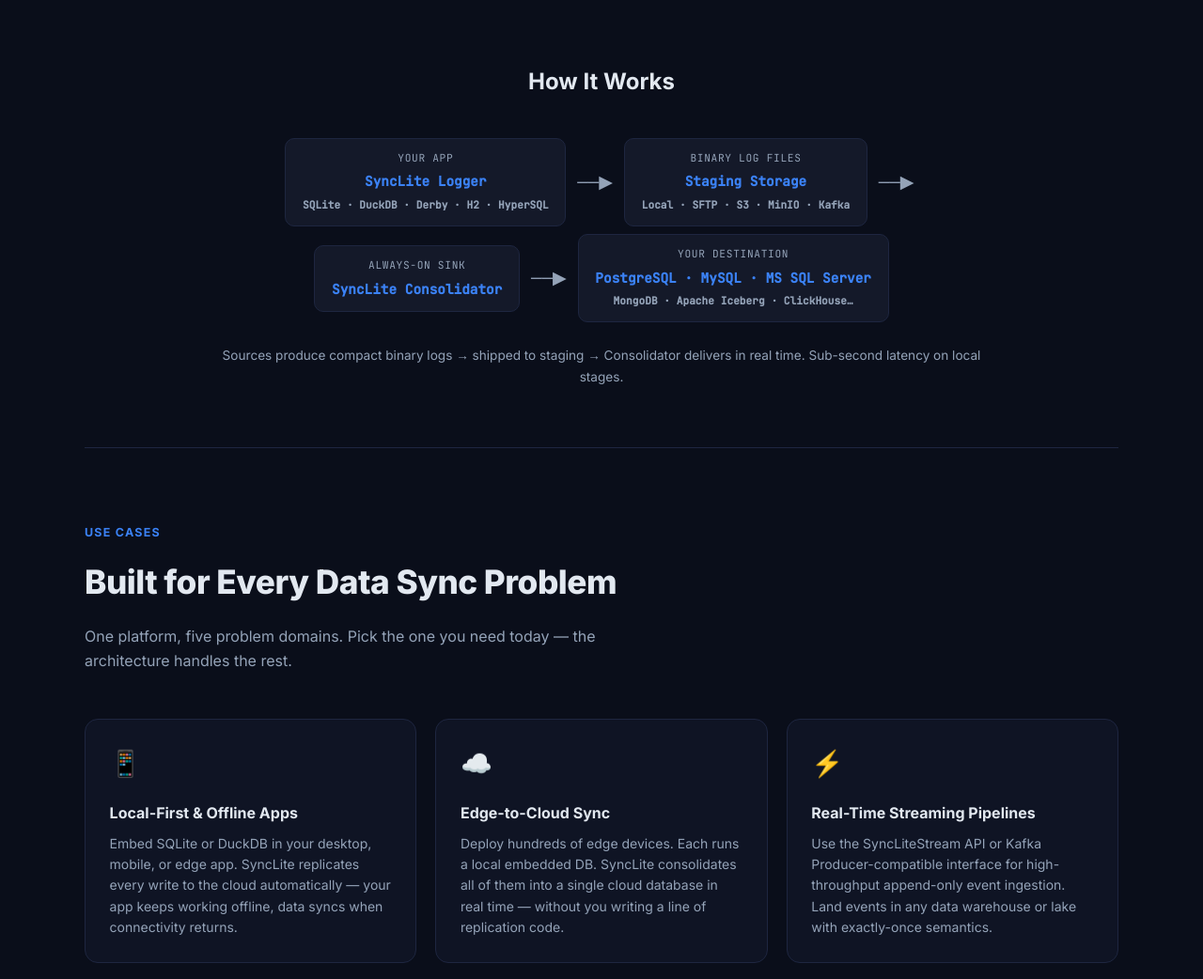
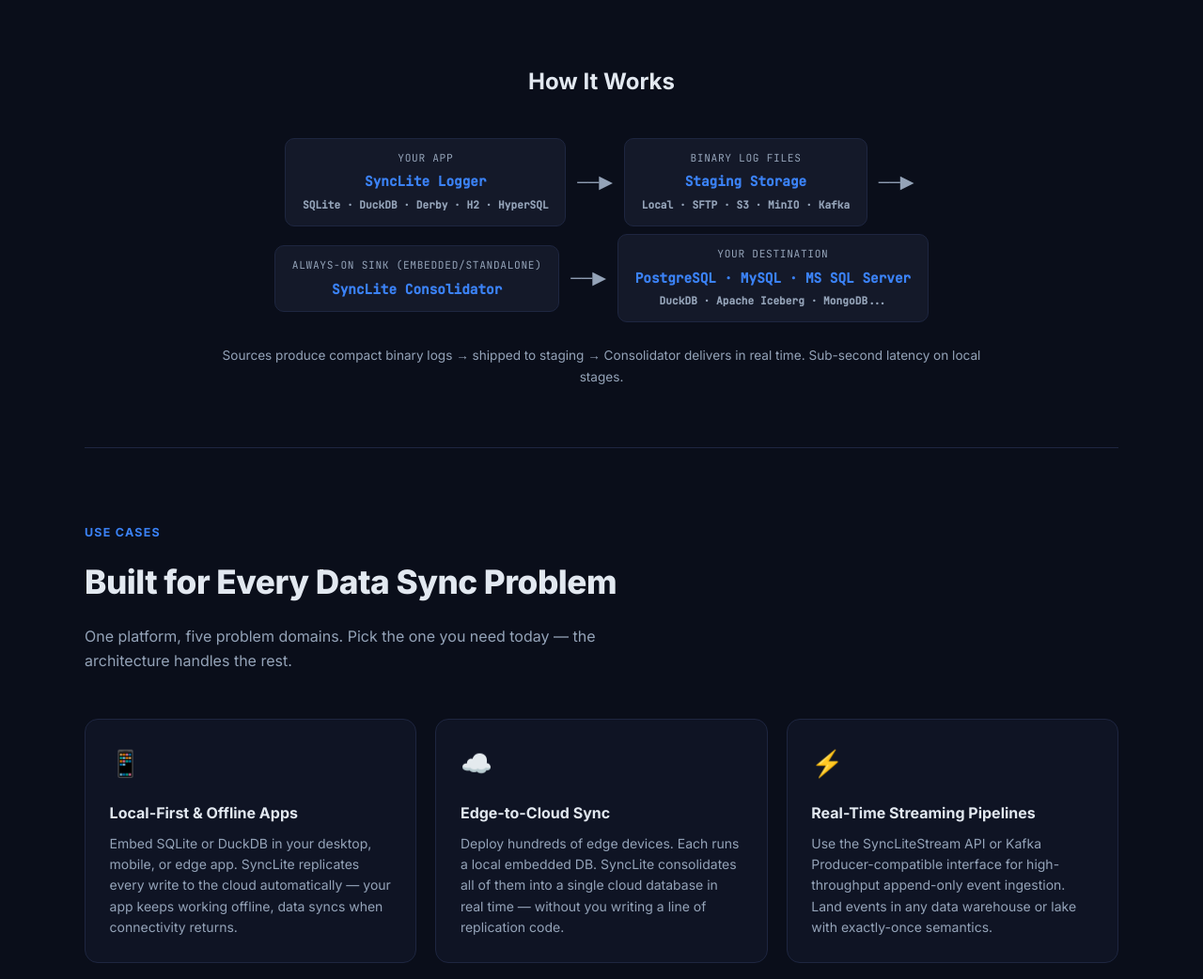
Before and after one commit to syncliteio/SyncLite, a plain HTML site: page docs/index.html in a window 1280 px wide. Shown: the part 1123-2165 px from the top of the page at 94% size. Drawn offline with Linux system fonts and the light colour scheme.

Commit message:
Update labels and names in index.html
Signed-off-by: SyncLite <150319927+syncliteio@users.noreply.github.com>

```diff
--- a/docs/index.html
+++ b/docs/index.html
@@ -434,13 +434,13 @@
     </div>
     <div class="pipe-arrow">──▶</div>
     <div class="pipe-node">
-      <div class="label">Always-On Sink</div>
+      <div class="label">Always-On Sink (Embedded/Standalone)</div>
       <div class="name">SyncLite Consolidator</div>
     </div>
     <div class="pipe-arrow">──▶</div>
     <div class="pipe-node">
       <div class="label">Your Destination</div>
-      <div class="name">PostgreSQL · MySQL · MS SQL Server<br/><small style="color:var(--muted);font-size:.7rem">MongoDB · Apache Iceberg · ClickHouse…</small></div>
+      <div class="name">PostgreSQL · MySQL · MS SQL Server<br/><small style="color:var(--muted);font-size:.7rem">DuckDB · Apache Iceberg · MongoDB...</small></div>
     </div>
   </div>
   <p style="text-align:center;color:var(--muted);font-size:.85rem;margin-top:1.5rem;">
```
